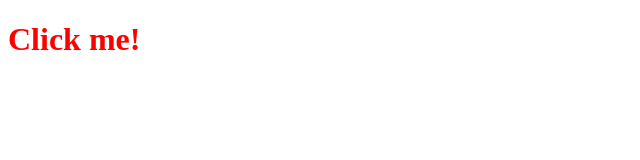
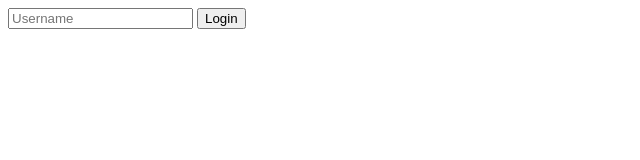
Before and after one commit to leetusik/learning_js, a plain HTML site: page index.html in a window 1280 px wide. Shown: the whole page, without its empty margins (0-640 px from the left). Drawn offline with Linux system fonts and the light colour scheme.

Commit message:
simple login practice

```diff
--- a/app.js
+++ b/app.js
@@ -1,7 +1,28 @@
-h1 = document.querySelector("div h1");
+const loginForm = document.querySelector("#login-form");
+const loginInput = document.querySelector("#login-form input");
+const greeting = document.querySelector("#greeting");
 
-function handleClick() {
-  h1.classList.toggle("clicked");
+const HIDDEN_CLASSNAME = "hidden";
+const USERNAME_KEY = "username";
+
+const savedUsername = localStorage.getItem(USERNAME_KEY);
+
+function onLoginSubmit(event) {
+  event.preventDefault();
+  loginForm.classList.add(HIDDEN_CLASSNAME);
+  const username = loginInput.value;
+  localStorage.setItem(USERNAME_KEY, username);
+  paintGreetings(username);
 }
 
-h1.addEventListener("click", handleClick);
+function paintGreetings(username) {
+  greeting.innerText = `Hello ${username}`;
+  greeting.classList.remove(HIDDEN_CLASSNAME);
+}
+
+if (savedUsername === null) {
+  loginForm.classList.remove(HIDDEN_CLASSNAME);
+  loginForm.addEventListener("submit", onLoginSubmit);
+} else {
+  paintGreetings(savedUsername);
+}
--- a/index.html
+++ b/index.html
@@ -2,13 +2,18 @@
 <html lang="en">
 <head>
     <meta charset="UTF-8">
-    <title>Document Hello!</title>
+    <meta name="viewport" content="width=device-width, initial-scale=1.0">
     <link rel="stylesheet" href="styles.css">
+    <title>Hello
+
+    </title>
 </head>
 <body>
-    <div>
-        <h1 class="font-one">Click me!</h1>
-    </div>
+    <form class="hidden" id="login-form">
+        <input type="text" required maxlength="15" placeholder="Username">
+        <input type="submit" value="Login">
+    </form>
+    <h1 class="hidden" id="greeting"></h1>
     <script src="app.js"></script>
 </body>
 </html>
--- a/styles.css
+++ b/styles.css
@@ -1,7 +1,3 @@
-h1 {
-  color: red;
+.hidden {
+  display: none;
 }
-
-.clicked {
-  color: blue;
-}
```
